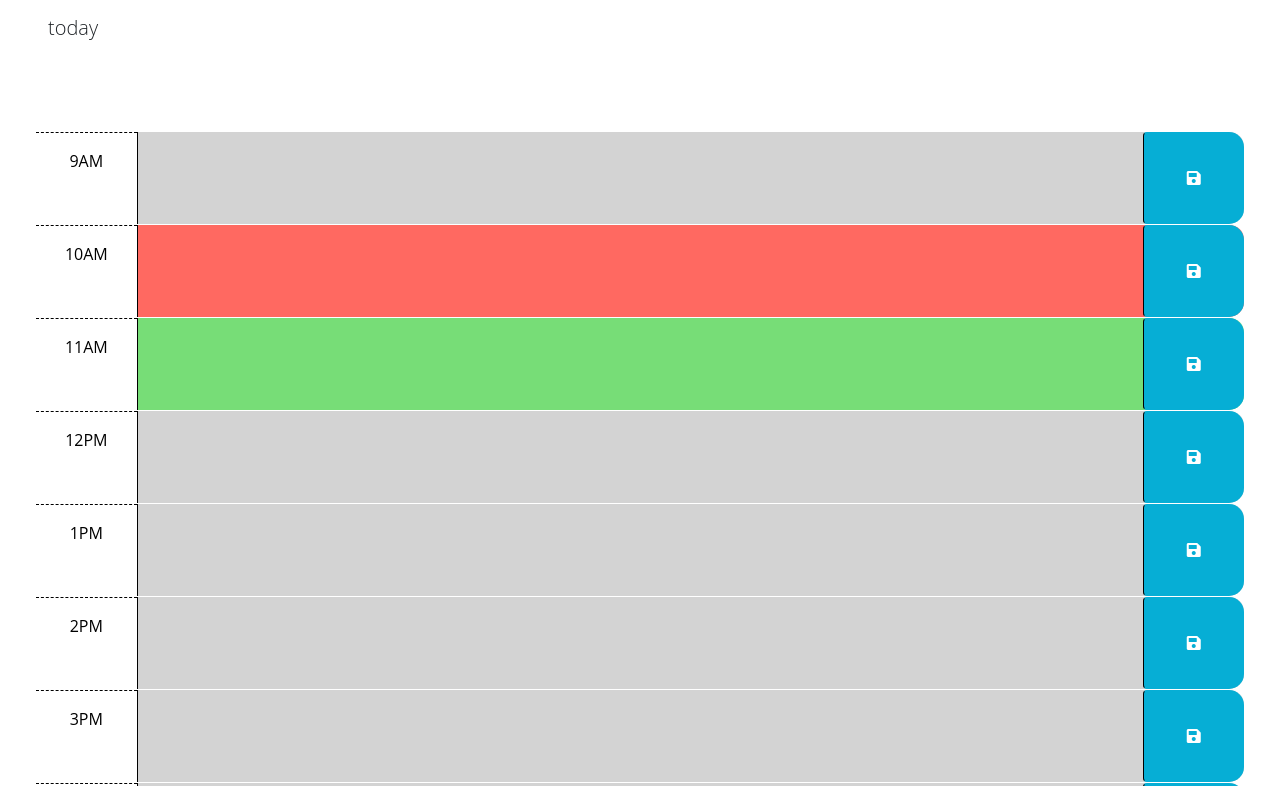
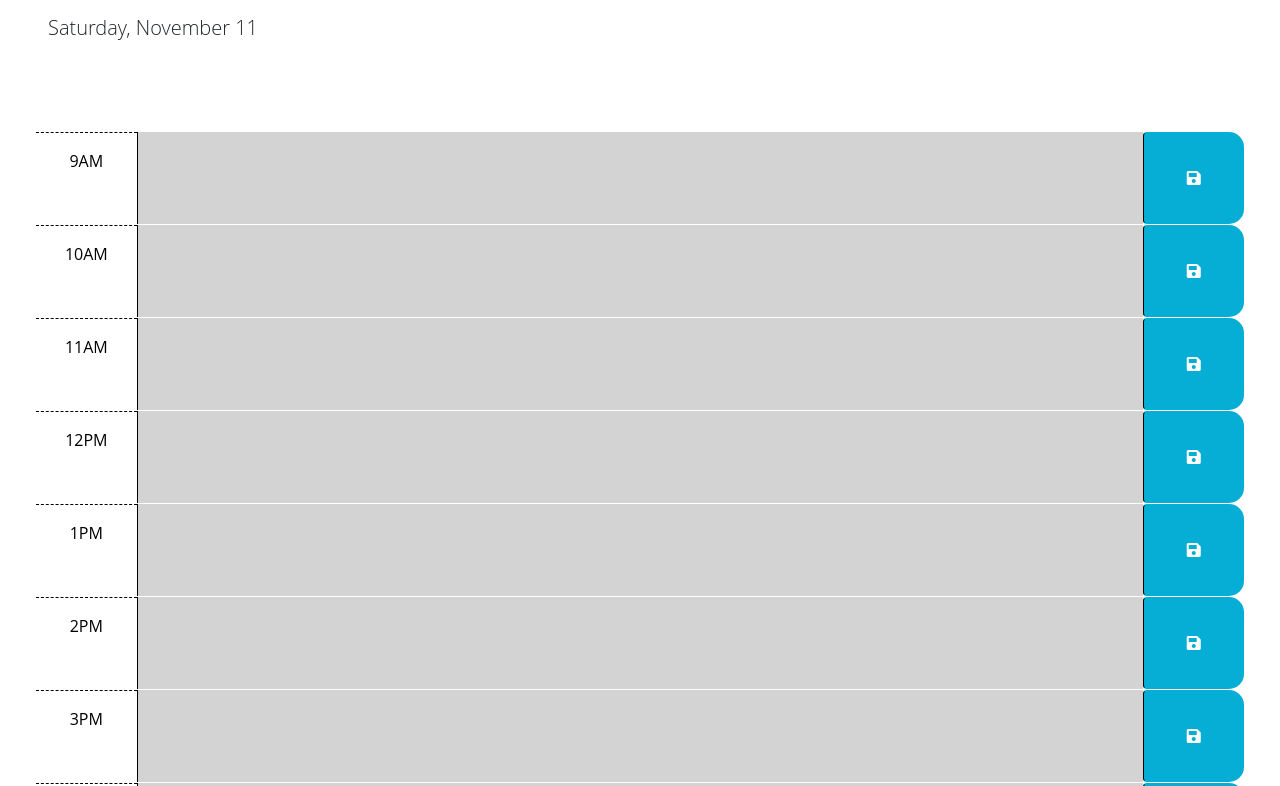
Before and after one commit to Mo2207/Work-Day-Scheduler, a plain HTML site: page index.html in a window 1280 px wide. Shown: the part 166-952 px from the top of the page. Drawn offline with nearby package versions, Linux system fonts and the light colour scheme.

Commit message:
added color-coding to timeblocks based on their id number against the current time in 24/hr format

```diff
--- a/assets/style.css
+++ b/assets/style.css
@@ -1,3 +1,4 @@
+
 body {
   font-family: 'Open Sans', sans-serif;
   font-size: 16px;
@@ -7,13 +8,14 @@ textarea {
   background: transparent;
   border: none;
   resize: none;
-  color: #000000;
+  color: black;
   border-left: 1px solid black;
   padding: 10px;
 }
 
 .description {
   white-space: pre-wrap;
+  color: black;
 }
 
 .time-block {
@@ -32,17 +34,14 @@ textarea {
 
 .past {
   background-color: #d3d3d3;
-  color: white;
 }
 
 .present {
   background-color: #ff6961;
-  color: white;
 }
 
 .future {
   background-color: #77dd77;
-  color: white;
 }
 
 .saveBtn {
--- a/index.html
+++ b/index.html
@@ -42,7 +42,7 @@
         -->
 
       <!-- Example of a past time block. The "past" class adds a gray background color. -->
-      <div id="hour-9" class="row time-block past">
+      <div id="hour-9" class="row time-block">
         <div class="col-2 col-md-1 hour text-center py-3">9AM</div>
         <textarea class="col-8 col-md-10 description" rows="3"> </textarea>
         <button class="btn saveBtn col-2 col-md-1" aria-label="save">
@@ -51,7 +51,7 @@
       </div>
 
       <!-- Example of a present time block. The "present" class adds a red background color. -->
-      <div id="hour-10" class="row time-block present">
+      <div id="hour-10" class="row time-block">
         <div class="col-2 col-md-1 hour text-center py-3">10AM</div>
         <textarea class="col-8 col-md-10 description" rows="3"> </textarea>
         <button class="btn saveBtn col-2 col-md-1" aria-label="save">
@@ -60,7 +60,7 @@
       </div>
 
       <!-- Example of a future time block. The "future" class adds a green background color. -->
-      <div id="hour-11" class="row time-block future">
+      <div id="hour-11" class="row time-block">
         <div class="col-2 col-md-1 hour text-center py-3">11AM</div>
         <textarea class="col-8 col-md-10 description" rows="3"> </textarea>
         <button class="btn saveBtn col-2 col-md-1" aria-label="save">
@@ -68,7 +68,7 @@
         </button>
       </div>
 
-    <div id="hour-12" class="row time-block past">
+    <div id="hour-12" class="row time-block">
       <div class="col-2 col-md-1 hour text-center py-3">12PM</div>
       <textarea class="col-8 col-md-10 description" rows="3"> </textarea>
       <button class="btn saveBtn col-2 col-md-1" aria-label="save">
@@ -76,7 +76,7 @@
       </button>
     </div>
 
-    <div id="hour-1" class="row time-block past">
+    <div id="hour-13" class="row time-block">
       <div class="col-2 col-md-1 hour text-center py-3">1PM</div>
       <textarea class="col-8 col-md-10 description" rows="3"> </textarea>
       <button class="btn saveBtn col-2 col-md-1" aria-label="save">
@@ -84,7 +84,7 @@
       </button>
     </div>
 
-    <div id="hour-2" class="row time-block past">
+    <div id="hour-14" class="row time-block">
       <div class="col-2 col-md-1 hour text-center py-3">2PM</div>
       <textarea class="col-8 col-md-10 description" rows="3"> </textarea>
       <button class="btn saveBtn col-2 col-md-1" aria-label="save">
@@ -92,7 +92,7 @@
       </button>
     </div>
 
-    <div id="hour-3" class="row time-block past">
+    <div id="hour-15" class="row time-block">
       <div class="col-2 col-md-1 hour text-center py-3">3PM</div>
       <textarea class="col-8 col-md-10 description" rows="3"> </textarea>
       <button class="btn saveBtn col-2 col-md-1" aria-label="save">
@@ -100,7 +100,7 @@
       </button>
     </div>
 
-    <div id="hour-4" class="row time-block past">
+    <div id="hour-16" class="row time-block">
       <div class="col-2 col-md-1 hour text-center py-3">4PM</div>
       <textarea class="col-8 col-md-10 description" rows="3"> </textarea>
       <button class="btn saveBtn col-2 col-md-1" aria-label="save">
@@ -108,7 +108,7 @@
       </button>
     </div>
 
-    <div id="hour-5" class="row time-block past">
+    <div id="hour-17" class="row time-block">
       <div class="col-2 col-md-1 hour text-center py-3">5PM</div>
       <textarea class="col-8 col-md-10 description" rows="3"> </textarea>
       <button class="btn saveBtn col-2 col-md-1" aria-label="save">
--- a/scripts/script.js
+++ b/scripts/script.js
@@ -1,12 +1,42 @@
 
+let currentHour = parseInt(dayjs().format("k"));
+// console.log(`current hour is: ${currentHour}`);
+
+// TODO: Add code to apply the past, present, or future class to each time
+// block by comparing the id to the current hour
+// Loops through all the timeblocks and colors them according to their time
+for (var i = 0; i < $(".time-block").length; i++) {
+
+  // Targets the current timeblock id
+  let currentTimeBlock = $(".time-block")[i];
+  // console.log(parseInt($(currentTimeBlock).attr("id").slice(5)));
+
+  // Slices the current timeblocks id name to just get the number, and converts it to actual number with parseInt to measure it against currentHour
+  if (parseInt($(currentTimeBlock).attr("id").slice(5)) < currentHour)
+  {
+    // console.log("past");
+    $(currentTimeBlock).children(".description").addClass("past");
+  }
+  else if (parseInt($(currentTimeBlock).attr("id").slice(5)) > currentHour)
+  {
+    // console.log("future");
+    $(currentTimeBlock).children(".description").addClass("future");
+  }
+  else
+  {
+    // console.log("present");
+    $(currentTimeBlock).children(".description").addClass("present");
+  }
+}
+
+// TODO: Add code to display the current date in the header of the page.
+// set currentHour to equal current time as a number from 24hr clock
+// Display current date/time at top of page with dayjs
+let headerTimeDisplay = $("#currentDay").html(dayjs().format("dddd, MMMM M"));
+
+// After html loads function executes
 $(function () {
-  // TODO: Add a listener for click events on the save button. This code should
-  // use the id in the containing time-block as a key to save the user input in
-  // local storage. HINT: What does `this` reference in the click listener
-  // function? How can DOM traversal be used to get the "hour-x" id of the
-  // time-block containing the button that was clicked? How might the id be
-  // useful when saving the description in local storage?
-
+  // TODO: Add a listener for click events on the save button.
   // Event listener for every save button
   $(".saveBtn").on("click", function() {
     let element = $(this);
@@ -14,36 +44,18 @@ $(function () {
     // Grab userInput object from localStorage, if it doesn't exist create the object
     let userInput = JSON.parse(localStorage.getItem("userInput")||"{}");
 
-    // Assign the key (button that was pressed), and the value (selected textarea) to userInput
+    // Add/update the key/value to userInput
     userInput[element.parent().attr("id")] = $(element.siblings(".description")).val();
 
-    // Save the newly created key/value to localStorage
+    // Update userInput to localStorage
     localStorage.setItem("userInput", JSON.stringify(userInput));
   });
 
-  // TODO: Add code to apply the past, present, or future class to each time
-  // block by comparing the id to the current hour. HINTS: How can the id
-  // attribute of each time-block be used to conditionally add or remove the
-  // past, present, and future classes? How can Day.js be used to get the
-  // current hour in 24-hour time?
-
-
-
-  // TODO: Add code to get any user input that was saved in localStorage and set
-  // the values of the corresponding textarea elements. HINT: How can the id
-  // attribute of each time-block be used to do this?
-
   // Iterate through all the input blocks keys/values
   for (const [key, value] of Object.entries(JSON.parse(localStorage.getItem("userInput")))) {
-    // console.log(`${key}: ${value}`);
+    // Set the text of the current iteration's key to value
+    $(`#${key}`).children(".description").text(value);
 
-    // Set the text of the current iteration's key, to equal the current iteration's value
-    $(`#${key}`).children(".description").text(value);
+    // console.log(parseInt($(`#${key}`).children(".py-3").text().slice(0,-2)));
   }
-
-  // TODO: Add code to display the current date in the header of the page.
-
-  //
-  let headerTimeDisplay = $("#currentDay").html(dayjs().format("dddd, MMMM M"));
-
 });
```
